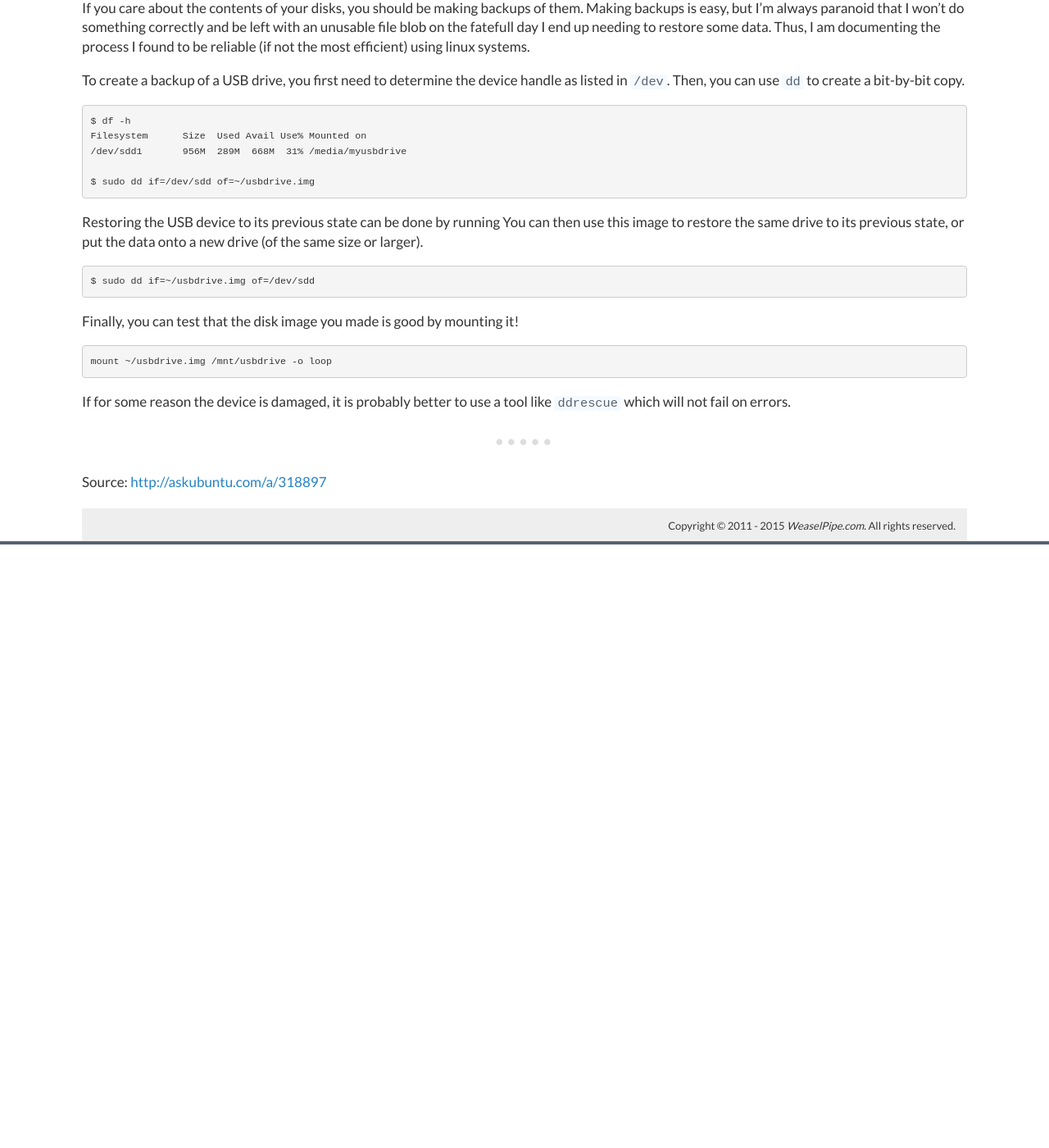
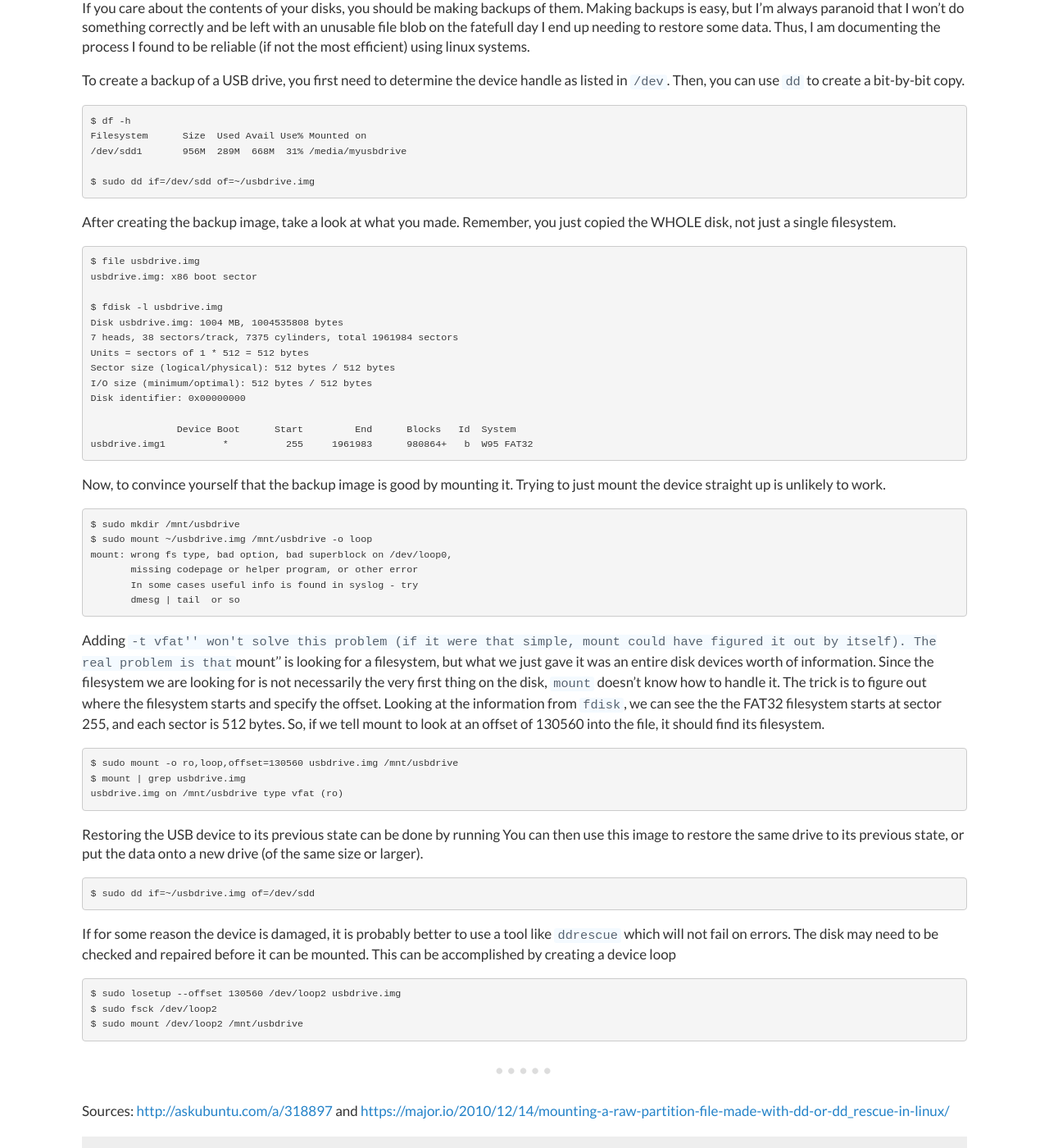
Before and after one commit to mrdanbrooks/mrdanbrooks.github.io, a Jekyll site: the page built from drafts/2016-12-14-backup-usb-drive.md, in a window 1280 px wide and 1400 px high, scrolled down 216 px. Shown: the whole window at 82% size. Built offline with Jekyll 4.4.1, drawn with Linux system fonts in a browser that asks for light colours; before the commit the page ends 900 px from its top, so only the background shows below that.

Commit message:
"adds changes"

````diff
--- a/drafts/2016-12-14-backup-usb-drive.md
+++ b/drafts/2016-12-14-backup-usb-drive.md
@@ -27,6 +27,50 @@ Filesystem      Size  Used Avail Use% Mounted on
 $ sudo dd if=/dev/sdd of=~/usbdrive.img
 ```
 
+After creating the backup image, take a look at what you made.
+Remember, you just copied the WHOLE disk, not just a single filesystem.
+
+```
+$ file usbdrive.img
+usbdrive.img: x86 boot sector
+
+$ fdisk -l usbdrive.img
+Disk usbdrive.img: 1004 MB, 1004535808 bytes
+7 heads, 38 sectors/track, 7375 cylinders, total 1961984 sectors
+Units = sectors of 1 * 512 = 512 bytes
+Sector size (logical/physical): 512 bytes / 512 bytes
+I/O size (minimum/optimal): 512 bytes / 512 bytes
+Disk identifier: 0x00000000
+
+               Device Boot      Start         End      Blocks   Id  System
+usbdrive.img1          *          255     1961983      980864+   b  W95 FAT32
+```
+
+Now, to convince yourself that the backup image is good by mounting it.
+Trying to just mount the device straight up is unlikely to work.
+
+```
+$ sudo mkdir /mnt/usbdrive
+$ sudo mount ~/usbdrive.img /mnt/usbdrive -o loop
+mount: wrong fs type, bad option, bad superblock on /dev/loop0,
+       missing codepage or helper program, or other error
+       In some cases useful info is found in syslog - try
+       dmesg | tail  or so
+```
+
+Adding ``-t vfat'' won't solve this problem (if it were that simple, mount could have figured it out by itself).
+The real problem is that ``mount'' is looking for a filesystem, but what we just gave it was an entire disk devices worth of information.
+Since the filesystem we are looking for is not necessarily the very first thing on the disk, ``mount`` doesn't know how to handle it.
+The trick is to figure out where the filesystem starts and specify the offset.
+Looking at the information from ``fdisk``, we can see the the FAT32 filesystem starts at sector 255, and each sector is 512 bytes.
+So, if we tell mount to look at an offset of 130560 into the file, it should find its filesystem.
+
+```
+$ sudo mount -o ro,loop,offset=130560 usbdrive.img /mnt/usbdrive
+$ mount | grep usbdrive.img
+usbdrive.img on /mnt/usbdrive type vfat (ro)
+```
+
 Restoring the USB device to its previous state can be done by running
 You can then use this image to restore the same drive to its previous state, or put the data onto a new drive (of the same size or larger).
 
@@ -34,14 +78,15 @@ You can then use this image to restore the same drive to its previous state, or
 $ sudo dd if=~/usbdrive.img of=/dev/sdd
 ```
 
-Finally, you can test that the disk image you made is good by mounting it!
+If for some reason the device is damaged, it is probably better to use a tool like ``ddrescue`` which will not fail on errors.
+The disk may need to be checked and repaired before it can be mounted.
+This can be accomplished by creating a device loop
 
 ```
-mount ~/usbdrive.img /mnt/usbdrive -o loop
+$ sudo losetup --offset 130560 /dev/loop2 usbdrive.img
+$ sudo fsck /dev/loop2
+$ sudo mount /dev/loop2 /mnt/usbdrive
 ```
-
-If for some reason the device is damaged, it is probably better to use a tool like ``ddrescue`` which will not fail on errors.
-
 ----------------------------------------
 
-Source: <http://askubuntu.com/a/318897>
+Sources: <http://askubuntu.com/a/318897> and <https://major.io/2010/12/14/mounting-a-raw-partition-file-made-with-dd-or-dd_rescue-in-linux/>
````
